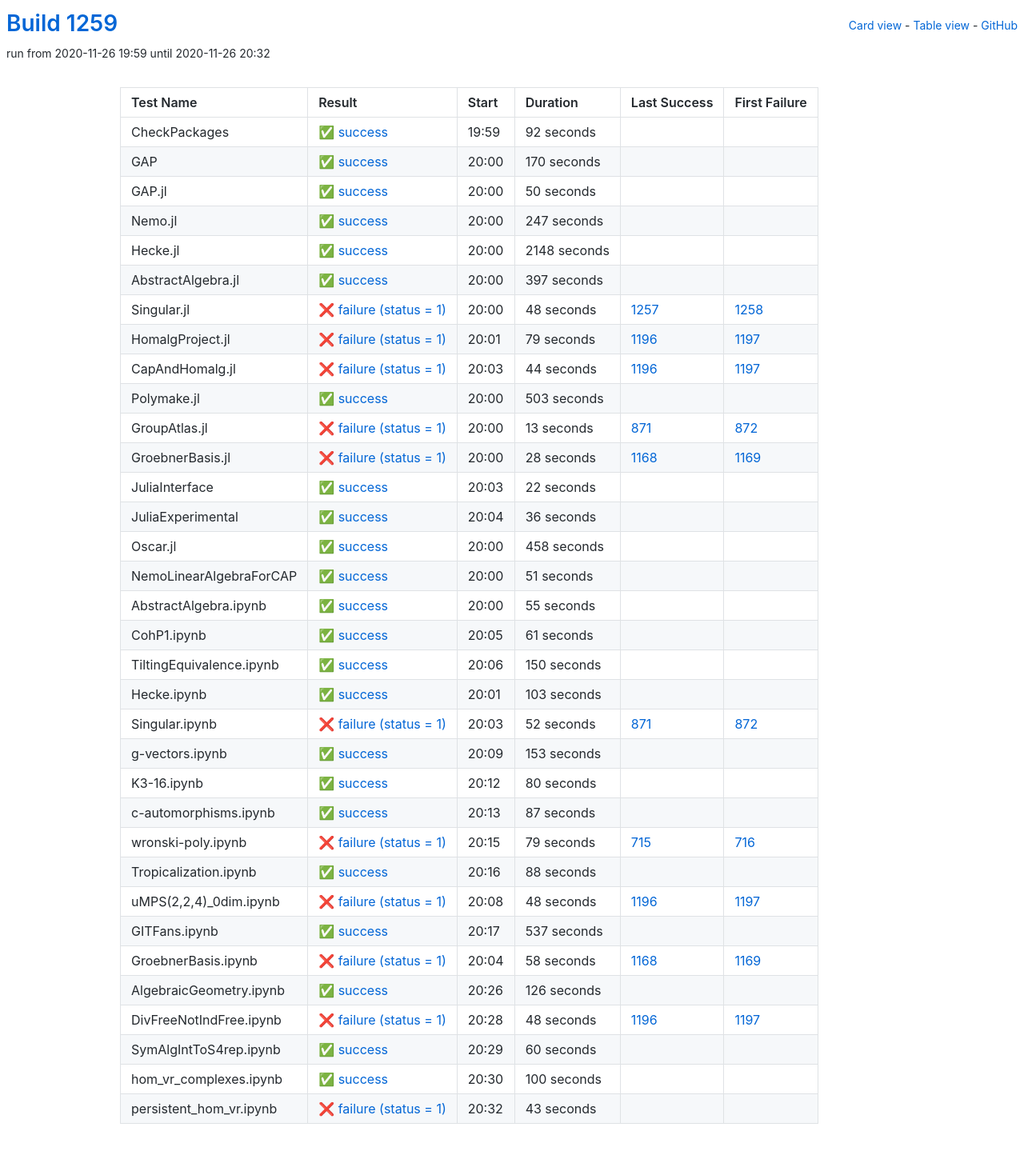
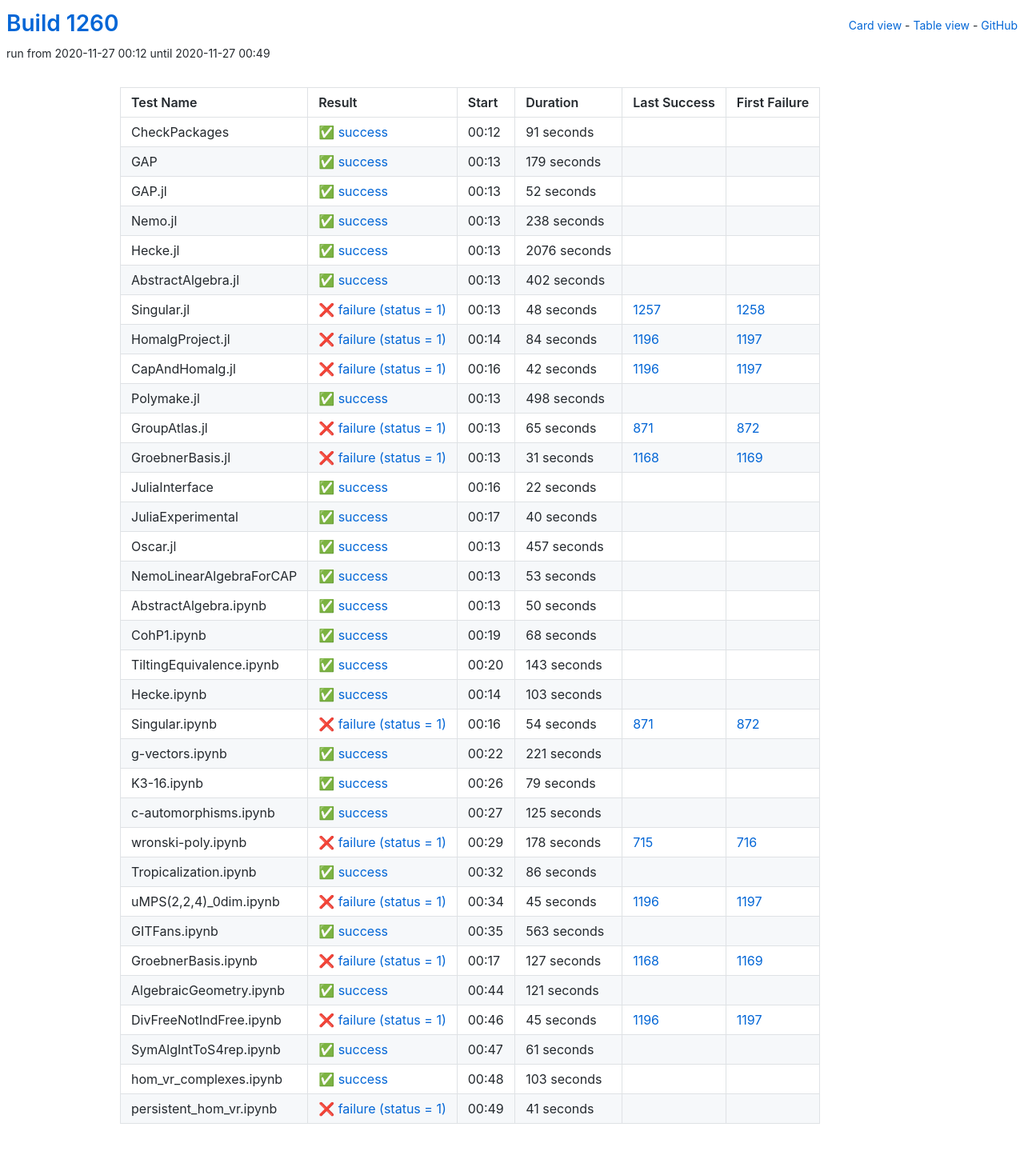
Before and after one commit to oscar-system/oscar-ci-status-stable, a Jekyll site: the page built from table.html, in a window 1280 px wide. Shown: the whole page at 80% size. Built offline with Jekyll 4.4.1, drawn with Linux system fonts in a browser that asks for light colours.

Commit message:
Build #1260

```diff
--- a/_data/ci.yml
+++ b/_data/ci.yml
@@ -1,6 +1,6 @@
 ---
-build: 1259
-build_url: https://oscarci.mathematik.uni-kl.de/job/oscar-stable/1259/
+build: 1260
+build_url: https://oscarci.mathematik.uni-kl.de/job/oscar-stable/1260/
 job: oscar-stable
 organization: oscar-system
 repo: oscar-ci-status-stable
@@ -8,80 +8,80 @@ repourl: https://github.com/oscar-system/oscar-ci-status-stable
 tests:
 - name: CheckPackages
   id: checkpackages
-  log: https://oscarci.mathematik.uni-kl.de/job/oscar-stable/1259/artifact/logs/build-1259/CheckPackages.log
-  start: 2020-11-26 19:59
+  log: https://oscarci.mathematik.uni-kl.de/job/oscar-stable/1260/artifact/logs/build-1260/CheckPackages.log
+  start: 2020-11-27 00:12
   success: true
   exitcode: 0
   status: success
-  duration: 92
+  duration: 91
   last_success: false
   last_success_url:
   first_failure: false
   first_failure_url:
 - name: GAP
   id: gap
-  log: https://oscarci.mathematik.uni-kl.de/job/oscar-stable/1259/artifact/logs/build-1259/GAP.log
-  start: 2020-11-26 20:00
+  log: https://oscarci.mathematik.uni-kl.de/job/oscar-stable/1260/artifact/logs/build-1260/GAP.log
+  start: 2020-11-27 00:13
   success: true
   exitcode: 0
   status: success
-  duration: 170
+  duration: 179
   last_success: false
   last_success_url:
   first_failure: false
   first_failure_url:
 - name: GAP.jl
   id: gap-jl
-  log: https://oscarci.mathematik.uni-kl.de/job/oscar-stable/1259/artifact/logs/build-1259/GAP.jl.log
-  start: 2020-11-26 20:00
+  log: https://oscarci.mathematik.uni-kl.de/job/oscar-stable/1260/artifact/logs/build-1260/GAP.jl.log
+  start: 2020-11-27 00:13
   success: true
   exitcode: 0
   status: success
-  duration: 50
+  duration: 52
   last_success: false
   last_success_url:
   first_failure: false
   first_failure_url:
 - name: Nemo.jl
   id: nemo-jl
-  log: https://oscarci.mathematik.uni-kl.de/job/oscar-stable/1259/artifact/logs/build-1259/Nemo.jl.log
-  start: 2020-11-26 20:00
+  log: https://oscarci.mathematik.uni-kl.de/job/oscar-stable/1260/artifact/logs/build-1260/Nemo.jl.log
+  start: 2020-11-27 00:13
   success: true
   exitcode: 0
   status: success
-  duration: 247
+  duration: 238
   last_success: false
   last_success_url:
   first_failure: false
   first_failure_url:
 - name: Hecke.jl
   id: hecke-jl
-  log: https://oscarci.mathematik.uni-kl.de/job/oscar-stable/1259/artifact/logs/build-1259/Hecke.jl.log
-  start: 2020-11-26 20:00
+  log: https://oscarci.mathematik.uni-kl.de/job/oscar-stable/1260/artifact/logs/build-1260/Hecke.jl.log
+  start: 2020-11-27 00:13
   success: true
   exitcode: 0
   status: success
-  duration: 2148
+  duration: 2076
   last_success: false
   last_success_url:
   first_failure: false
   first_failure_url:
 - name: AbstractAlgebra.jl
   id: abstractalgebra-jl
-  log: https://oscarci.mathematik.uni-kl.de/job/oscar-stable/1259/artifact/logs/build-1259/AbstractAlgebra.jl.log
-  start: 2020-11-26 20:00
+  log: https://oscarci.mathematik.uni-kl.de/job/oscar-stable/1260/artifact/logs/build-1260/AbstractAlgebra.jl.log
+  start: 2020-11-27 00:13
   success: true
   exitcode: 0
   status: success
-  duration: 397
+  duration: 402
   last_success: false
   last_success_url:
   first_failure: false
   first_failure_url:
 - name: Singular.jl
   id: singular-jl
-  log: https://oscarci.mathematik.uni-kl.de/job/oscar-stable/1259/artifact/logs/build-1259/Singular.jl.log
-  start: 2020-11-26 20:00
+  log: https://oscarci.mathematik.uni-kl.de/job/oscar-stable/1260/artifact/logs/build-1260/Singular.jl.log
+  start: 2020-11-27 00:13
   success: false
   exitcode: 1
   status: failure
@@ -92,68 +92,68 @@ tests:
   first_failure_url: https://oscarci.mathematik.uni-kl.de/job/oscar-stable/1258/
 - name: HomalgProject.jl
   id: homalgproject-jl
-  log: https://oscarci.mathematik.uni-kl.de/job/oscar-stable/1259/artifact/logs/build-1259/HomalgProject.jl.log
-  start: 2020-11-26 20:01
+  log: https://oscarci.mathematik.uni-kl.de/job/oscar-stable/1260/artifact/logs/build-1260/HomalgProject.jl.log
+  start: 2020-11-27 00:14
   success: false
   exitcode: 1
   status: failure
-  duration: 79
+  duration: 84
   last_success: 1196
   last_success_url: https://oscarci.mathematik.uni-kl.de/job/oscar-stable/1196/
   first_failure: 1197
   first_failure_url: https://oscarci.mathematik.uni-kl.de/job/oscar-stable/1197/
 - name: CapAndHomalg.jl
   id: capandhomalg-jl
-  log: https://oscarci.mathematik.uni-kl.de/job/oscar-stable/1259/artifact/logs/build-1259/CapAndHomalg.jl.log
-  start: 2020-11-26 20:03
+  log: https://oscarci.mathematik.uni-kl.de/job/oscar-stable/1260/artifact/logs/build-1260/CapAndHomalg.jl.log
+  start: 2020-11-27 00:16
   success: false
   exitcode: 1
   status: failure
-  duration: 44
+  duration: 42
   last_success: 1196
   last_success_url: https://oscarci.mathematik.uni-kl.de/job/oscar-stable/1196/
   first_failure: 1197
   first_failure_url: https://oscarci.mathematik.uni-kl.de/job/oscar-stable/1197/
 - name: Polymake.jl
   id: polymake-jl
-  log: https://oscarci.mathematik.uni-kl.de/job/oscar-stable/1259/artifact/logs/build-1259/Polymake.jl.log
-  start: 2020-11-26 20:00
+  log: https://oscarci.mathematik.uni-kl.de/job/oscar-stable/1260/artifact/logs/build-1260/Polymake.jl.log
+  start: 2020-11-27 00:13
   success: true
   exitcode: 0
   status: success
-  duration: 503
+  duration: 498
   last_success: false
   last_success_url:
   first_failure: false
   first_failure_url:
 - name: GroupAtlas.jl
   id: groupatlas-jl
-  log: https://oscarci.mathematik.uni-kl.de/job/oscar-stable/1259/artifact/logs/build-1259/GroupAtlas.jl.log
-  start: 2020-11-26 20:00
+  log: https://oscarci.mathematik.uni-kl.de/job/oscar-stable/1260/artifact/logs/build-1260/GroupAtlas.jl.log
+  start: 2020-11-27 00:13
   success: false
   exitcode: 1
   status: failure
-  duration: 13
+  duration: 65
   last_success: 871
   last_success_url: https://oscarci.mathematik.uni-kl.de/job/oscar-stable/871/
   first_failure: 872
   first_failure_url: https://oscarci.mathematik.uni-kl.de/job/oscar-stable/872/
 - name: GroebnerBasis.jl
   id: groebnerbasis-jl
-  log: https://oscarci.mathematik.uni-kl.de/job/oscar-stable/1259/artifact/logs/build-1259/GroebnerBasis.jl.log
-  start: 2020-11-26 20:00
+  log: https://oscarci.mathematik.uni-kl.de/job/oscar-stable/1260/artifact/logs/build-1260/GroebnerBasis.jl.log
+  start: 2020-11-27 00:13
   success: false
   exitcode: 1
   status: failure
-  duration: 28
+  duration: 31
   last_success: 1168
   last_success_url: https://oscarci.mathematik.uni-kl.de/job/oscar-stable/1168/
   first_failure: 1169
   first_failure_url: https://oscarci.mathematik.uni-kl.de/job/oscar-stable/1169/
 - name: JuliaInterface
   id: juliainterface
-  log: https://oscarci.mathematik.uni-kl.de/job/oscar-stable/1259/artifact/logs/build-1259/JuliaInterface.log
-  start: 2020-11-26 20:03
+  log: https://oscarci.mathematik.uni-kl.de/job/oscar-stable/1260/artifact/logs/build-1260/JuliaInterface.log
+  start: 2020-11-27 00:16
   success: true
   exitcode: 0
   status: success
@@ -164,80 +164,80 @@ tests:
   first_failure_url:
 - name: JuliaExperimental
   id: juliaexperimental
-  log: https://oscarci.mathematik.uni-kl.de/job/oscar-stable/1259/artifact/logs/build-1259/JuliaExperimental.log
-  start: 2020-11-26 20:04
+  log: https://oscarci.mathematik.uni-kl.de/job/oscar-stable/1260/artifact/logs/build-1260/JuliaExperimental.log
+  start: 2020-11-27 00:17
   success: true
   exitcode: 0
   status: success
-  duration: 36
+  duration: 40
   last_success: false
   last_success_url:
   first_failure: false
   first_failure_url:
 - name: Oscar.jl
   id: oscar-jl
-  log: https://oscarci.mathematik.uni-kl.de/job/oscar-stable/1259/artifact/logs/build-1259/Oscar.jl.log
-  start: 2020-11-26 20:00
+  log: https://oscarci.mathematik.uni-kl.de/job/oscar-stable/1260/artifact/logs/build-1260/Oscar.jl.log
+  start: 2020-11-27 00:13
   success: true
   exitcode: 0
   status: success
-  duration: 458
+  duration: 457
   last_success: false
   last_success_url:
   first_failure: false
   first_failure_url:
 - name: NemoLinearAlgebraForCAP
   id: nemolinearalgebraforcap
-  log: https://oscarci.mathematik.uni-kl.de/job/oscar-stable/1259/artifact/logs/build-1259/NemoLinearAlgebraForCAP.log
-  start: 2020-11-26 20:00
+  log: https://oscarci.mathematik.uni-kl.de/job/oscar-stable/1260/artifact/logs/build-1260/NemoLinearAlgebraForCAP.log
+  start: 2020-11-27 00:13
   success: true
   exitcode: 0
   status: success
-  duration: 51
+  duration: 53
   last_success: false
   last_success_url:
   first_failure: false
   first_failure_url:
 - name: AbstractAlgebra.ipynb
   id: abstractalgebra-ipynb
-  log: https://oscarci.mathematik.uni-kl.de/job/oscar-stable/1259/artifact/logs/build-1259/AbstractAlgebra.ipynb.log
-  start: 2020-11-26 20:00
+  log: https://oscarci.mathematik.uni-kl.de/job/oscar-stable/1260/artifact/logs/build-1260/AbstractAlgebra.ipynb.log
+  start: 2020-11-27 00:13
   success: true
   exitcode: 0
   status: success
-  duration: 55
+  duration: 50
   last_success: false
   last_success_url:
   first_failure: false
   first_failure_url:
 - name: CohP1.ipynb
   id: cohp1-ipynb
-  log: https://oscarci.mathematik.uni-kl.de/job/oscar-stable/1259/artifact/logs/build-1259/CohP1.ipynb.log
-  start: 2020-11-26 20:05
+  log: https://oscarci.mathematik.uni-kl.de/job/oscar-stable/1260/artifact/logs/build-1260/CohP1.ipynb.log
+  start: 2020-11-27 00:19
   success: true
   exitcode: 0
   status: success
-  duration: 61
+  duration: 68
   last_success: false
   last_success_url:
   first_failure: false
   first_failure_url:
 - name: TiltingEquivalence.ipynb
   id: tiltingequivalence-ipynb
-  log: https://oscarci.mathematik.uni-kl.de/job/oscar-stable/1259/artifact/logs/build-1259/TiltingEquivalence.ipynb.log
-  start: 2020-11-26 20:06
+  log: https://oscarci.mathematik.uni-kl.de/job/oscar-stable/1260/artifact/logs/build-1260/TiltingEquivalence.ipynb.log
+  start: 2020-11-27 00:20
   success: true
   exitcode: 0
   status: success
-  duration: 150
+  duration: 143
   last_success: false
   last_success_url:
   first_failure: false
   first_failure_url:
 - name: Hecke.ipynb
   id: hecke-ipynb
-  log: https://oscarci.mathematik.uni-kl.de/job/oscar-stable/1259/artifact/logs/build-1259/Hecke.ipynb.log
-  start: 2020-11-26 20:01
+  log: https://oscarci.mathematik.uni-kl.de/job/oscar-stable/1260/artifact/logs/build-1260/Hecke.ipynb.log
+  start: 2020-11-27 00:14
   success: true
   exitcode: 0
   status: success
@@ -248,168 +248,168 @@ tests:
   first_failure_url:
 - name: Singular.ipynb
   id: singular-ipynb
-  log: https://oscarci.mathematik.uni-kl.de/job/oscar-stable/1259/artifact/logs/build-1259/Singular.ipynb.log
-  start: 2020-11-26 20:03
+  log: https://oscarci.mathematik.uni-kl.de/job/oscar-stable/1260/artifact/logs/build-1260/Singular.ipynb.log
+  start: 2020-11-27 00:16
   success: false
   exitcode: 1
   status: failure
-  duration: 52
+  duration: 54
   last_success: 871
   last_success_url: https://oscarci.mathematik.uni-kl.de/job/oscar-stable/871/
   first_failure: 872
   first_failure_url: https://oscarci.mathematik.uni-kl.de/job/oscar-stable/872/
 - name: g-vectors.ipynb
   id: g-vectors-ipynb
-  log: https://oscarci.mathematik.uni-kl.de/job/oscar-stable/1259/artifact/logs/build-1259/g-vectors.ipynb.log
-  start: 2020-11-26 20:09
+  log: https://oscarci.mathematik.uni-kl.de/job/oscar-stable/1260/artifact/logs/build-1260/g-vectors.ipynb.log
+  start: 2020-11-27 00:22
   success: true
   exitcode: 0
   status: success
-  duration: 153
+  duration: 221
   last_success: false
   last_success_url:
   first_failure: false
   first_failure_url:
 - name: K3-16.ipynb
   id: k3-16-ipynb
-  log: https://oscarci.mathematik.uni-kl.de/job/oscar-stable/1259/artifact/logs/build-1259/K3-16.ipynb.log
-  start: 2020-11-26 20:12
+  log: https://oscarci.mathematik.uni-kl.de/job/oscar-stable/1260/artifact/logs/build-1260/K3-16.ipynb.log
+  start: 2020-11-27 00:26
   success: true
   exitcode: 0
   status: success
-  duration: 80
+  duration: 79
   last_success: false
   last_success_url:
   first_failure: false
   first_failure_url:
 - name: c-automorphisms.ipynb
   id: c-automorphisms-ipynb
-  log: https://oscarci.mathematik.uni-kl.de/job/oscar-stable/1259/artifact/logs/build-1259/c-automorphisms.ipynb.log
-  start: 2020-11-26 20:13
+  log: https://oscarci.mathematik.uni-kl.de/job/oscar-stable/1260/artifact/logs/build-1260/c-automorphisms.ipynb.log
+  start: 2020-11-27 00:27
   success: true
   exitcode: 0
   status: success
-  duration: 87
+  duration: 125
   last_success: false
   last_success_url:
   first_failure: false
   first_failure_url:
 - name: wronski-poly.ipynb
   id: wronski-poly-ipynb
-  log: https://oscarci.mathematik.uni-kl.de/job/oscar-stable/1259/artifact/logs/build-1259/wronski-poly.ipynb.log
-  start: 2020-11-26 20:15
+  log: https://oscarci.mathematik.uni-kl.de/job/oscar-stable/1260/artifact/logs/build-1260/wronski-poly.ipynb.log
+  start: 2020-11-27 00:29
   success: false
   exitcode: 1
   status: failure
-  duration: 79
+  duration: 178
   last_success: 715
   last_success_url: https://oscarci.mathematik.uni-kl.de/job/oscar-stable/715/
   first_failure: 716
   first_failure_url: https://oscarci.mathematik.uni-kl.de/job/oscar-stable/716/
 - name: Tropicalization.ipynb
   id: tropicalization-ipynb
-  log: https://oscarci.mathematik.uni-kl.de/job/oscar-stable/1259/artifact/logs/build-1259/Tropicalization.ipynb.log
-  start: 2020-11-26 20:16
+  log: https://oscarci.mathematik.uni-kl.de/job/oscar-stable/1260/artifact/logs/build-1260/Tropicalization.ipynb.log
+  start: 2020-11-27 00:32
   success: true
   exitcode: 0
   status: success
-  duration: 88
+  duration: 86
   last_success: false
   last_success_url:
   first_failure: false
   first_failure_url:
 - name: uMPS(2,2,4)_0dim.ipynb
   id: umps-2-2-4-0dim-ipynb
-  log: https://oscarci.mathematik.uni-kl.de/job/oscar-stable/1259/artifact/logs/build-1259/uMPS-2-2-4-_0dim.ipynb.log
-  start: 2020-11-26 20:08
+  log: https://oscarci.mathematik.uni-kl.de/job/oscar-stable/1260/artifact/logs/build-1260/uMPS-2-2-4-_0dim.ipynb.log
+  start: 2020-11-27 00:34
   success: false
   exitcode: 1
   status: failure
-  duration: 48
+  duration: 45
   last_success: 1196
   last_success_url: https://oscarci.mathematik.uni-kl.de/job/oscar-stable/1196/
   first_failure: 1197
   first_failure_url: https://oscarci.mathematik.uni-kl.de/job/oscar-stable/1197/
 - name: GITFans.ipynb
   id: gitfans-ipynb
-  log: https://oscarci.mathematik.uni-kl.de/job/oscar-stable/1259/artifact/logs/build-1259/GITFans.ipynb.log
-  start: 2020-11-26 20:17
+  log: https://oscarci.mathematik.uni-kl.de/job/oscar-stable/1260/artifact/logs/build-1260/GITFans.ipynb.log
+  start: 2020-11-27 00:35
   success: true
   exitcode: 0
   status: success
-  duration: 537
+  duration: 563
   last_success: false
   last_success_url:
   first_failure: false
   first_failure_url:
 - name: GroebnerBasis.ipynb
   id: groebnerbasis-ipynb
-  log: https://oscarci.mathematik.uni-kl.de/job/oscar-stable/1259/artifact/logs/build-1259/GroebnerBasis.ipynb.log
-  start: 2020-11-26 20:04
+  log: https://oscarci.mathematik.uni-kl.de/job/oscar-stable/1260/artifact/logs/build-1260/GroebnerBasis.ipynb.log
+  start: 2020-11-27 00:17
   success: false
   exitcode: 1
   status: failure
-  duration: 58
+  duration: 127
   last_success: 1168
   last_success_url: https://oscarci.mathematik.uni-kl.de/job/oscar-stable/1168/
   first_failure: 1169
   first_failure_url: https://oscarci.mathematik.uni-kl.de/job/oscar-stable/1169/
 - name: AlgebraicGeometry.ipynb
   id: algebraicgeometry-ipynb
-  log: https://oscarci.mathematik.uni-kl.de/job/oscar-stable/1259/artifact/logs/build-1259/AlgebraicGeometry.ipynb.log
-  start: 2020-11-26 20:26
+  log: https://oscarci.mathematik.uni-kl.de/job/oscar-stable/1260/artifact/logs/build-1260/AlgebraicGeometry.ipynb.log
+  start: 2020-11-27 00:44
   success: true
   exitcode: 0
   status: success
-  duration: 126
+  duration: 121
   last_success: false
   last_success_url:
   first_failure: false
   first_failure_url:
 - name: DivFreeNotIndFree.ipynb
   id: divfreenotindfree-ipynb
-  log: https://oscarci.mathematik.uni-kl.de/job/oscar-stable/1259/artifact/logs/build-1259/DivFreeNotIndFree.ipynb.log
-  start: 2020-11-26 20:28
+  log: https://oscarci.mathematik.uni-kl.de/job/oscar-stable/1260/artifact/logs/build-1260/DivFreeNotIndFree.ipynb.log
+  start: 2020-11-27 00:46
   success: false
   exitcode: 1
   status: failure
-  duration: 48
+  duration: 45
   last_success: 1196
   last_success_url: https://oscarci.mathematik.uni-kl.de/job/oscar-stable/1196/
   first_failure: 1197
   first_failure_url: https://oscarci.mathematik.uni-kl.de/job/oscar-stable/1197/
 - name: SymAlgIntToS4rep.ipynb
   id: symalginttos4rep-ipynb
-  log: https://oscarci.mathematik.uni-kl.de/job/oscar-stable/1259/artifact/logs/build-1259/SymAlgIntToS4rep.ipynb.log
-  start: 2020-11-26 20:29
+  log: https://oscarci.mathematik.uni-kl.de/job/oscar-stable/1260/artifact/logs/build-1260/SymAlgIntToS4rep.ipynb.log
+  start: 2020-11-27 00:47
   success: true
   exitcode: 0
   status: success
-  duration: 60
+  duration: 61
   last_success: false
   last_success_url:
   first_failure: false
   first_failure_url:
 - name: hom_vr_complexes.ipynb
   id: hom-vr-complexes-ipynb
-  log: https://oscarci.mathematik.uni-kl.de/job/oscar-stable/1259/artifact/logs/build-1259/hom_vr_complexes.ipynb.log
-  start: 2020-11-26 20:30
+  log: https://oscarci.mathematik.uni-kl.de/job/oscar-stable/1260/artifact/logs/build-1260/hom_vr_complexes.ipynb.log
+  start: 2020-11-27 00:48
   success: true
   exitcode: 0
   status: success
-  duration: 100
+  duration: 103
   last_success: false
   last_success_url:
   first_failure: false
   first_failure_url:
 - name: persistent_hom_vr.ipynb
   id: persistent-hom-vr-ipynb
-  log: https://oscarci.mathematik.uni-kl.de/job/oscar-stable/1259/artifact/logs/build-1259/persistent_hom_vr.ipynb.log
-  start: 2020-11-26 20:32
+  log: https://oscarci.mathematik.uni-kl.de/job/oscar-stable/1260/artifact/logs/build-1260/persistent_hom_vr.ipynb.log
+  start: 2020-11-27 00:49
   success: false
   exitcode: 1
   status: failure
-  duration: 43
+  duration: 41
   last_success: false
   last_success_url:
   first_failure: false
```
Also changed, not shown: README.md.
